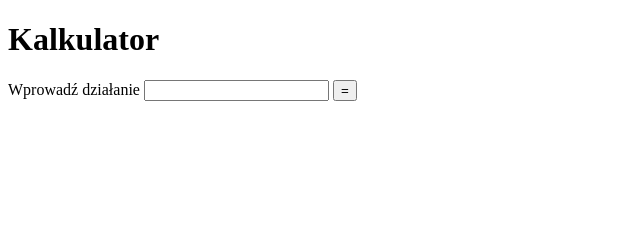
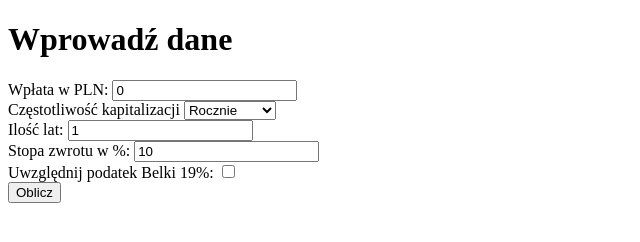
Before and after one commit to BuryPL/Kalkulator_odsetkowy, a plain HTML site: page index.html in a window 1280 px wide. Shown: the whole page, without its empty margins (0-640 px from the left). Drawn offline with Linux system fonts and the light colour scheme.

Commit message:
Zrobione_cialo_formularza

```diff
--- a/index.html
+++ b/index.html
@@ -1,21 +1,34 @@
 <!DOCTYPE html>
 <html>
-  <head>
+
+<head>
     <meta charset="utf-8">
     <meta name="viewport" content="width=device-width">
     <title>repl.it</title>
-<!--    <link href="index.css" rel="stylesheet" type="text/css" />-->
-  </head>
-  <body>
-    <header id="main_header">
-      <h1 id="tytul">Kalkulator</h1>
-    </header>
+    <link href="css/style.css" rel="stylesheet" />
+</head>
+
+<body>
+    <h1>Wprowadź dane</h1>
     <form id="main_form">
-      <label for="input_math">Wprowadź działanie</label>
-      <input type="text" name="input_field" id="input_math">
-      <input type="button" id="equals" onclick="kalkulator()" value="=">
-      <p id="answer"></p>
+        <label for="wplata">Wpłata w PLN:</label>
+        <input type="number" name="wplata" id="wplata" min="100" value="0"><br>
+        <label for="okres_kapitalizacji">Częstotliwość kapitalizacji</label>
+        <select name="okres_kapitalizacji" id="okres_kapitalizacji">
+            <option value="12">Miesięcznie</option>
+            <option value="4">Kwartalnie</option>
+            <option value="1" selected>Rocznie</option>
+        </select><br>
+        <label for="ilosc_lat">Ilość lat:</label>
+        <input type="number" name="ilosc_lat" id="ilosc_lat" min="1" value="1"><br>
+        <label for="oprocentowanie">Stopa zwrotu w %:</label>
+        <input type="number" name="oprocentowanie" id="oprocentowanie" min="0" value="10"><br>
+        <label for="podatek">Uwzględnij podatek Belki 19%:</label>
+        <input type="checkbox" name="podatek" id="podatek"><br>
+        <button type="button" onclick="oblicz()">Oblicz</button>
     </form>
+    <p id="wynik"></p>
     <script src="js/main.js"></script>
-  </body>
+</body>
+
 </html>
--- a/js/main.js
+++ b/js/main.js
@@ -1,7 +1 @@
 'use strict';
-
-function kalkulator() {
-    var wsad = document.getElementById('input_math').value;
-    var tablicaWsadowa = Array.from(wsad);
-    console.log(tablicaWsadowa);
-}
```
Also changed, not shown: css/style.css (added).
